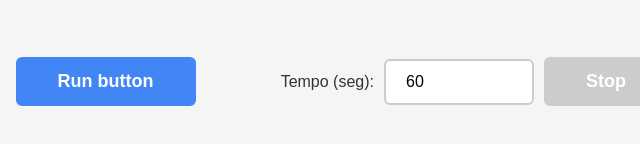
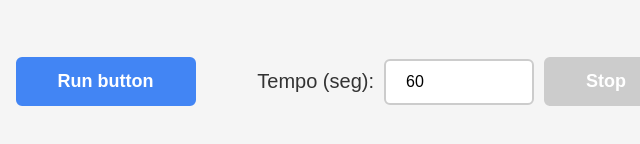
Before and after one commit to tasgmaia/csv-viewer-app, a plain HTML site: page index.html in a window 1280 px wide. Shown: the part 710-854 px from the top of the page, 468-1108 px from the left. Drawn offline with nearby package versions, Linux system fonts and the light colour scheme.

Commit message:
Update styles.css

```diff
--- a/css/styles.css
+++ b/css/styles.css
@@ -166,9 +166,9 @@ button:disabled {
     gap: 10px;
 }
 
-.countdown-controls label {
+/*.countdown-controls label {
     font-size: 16px;
-}
+}*/
 
 .countdown-controls input {
     font-size: 16px;
```
